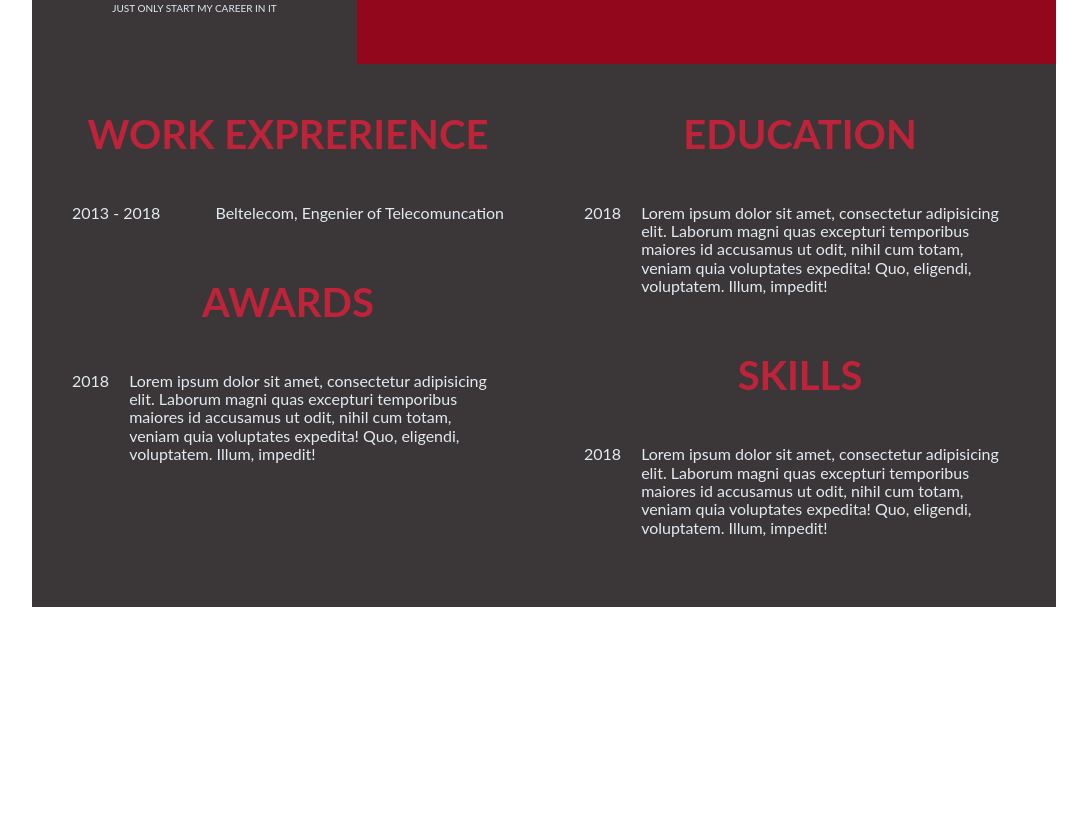
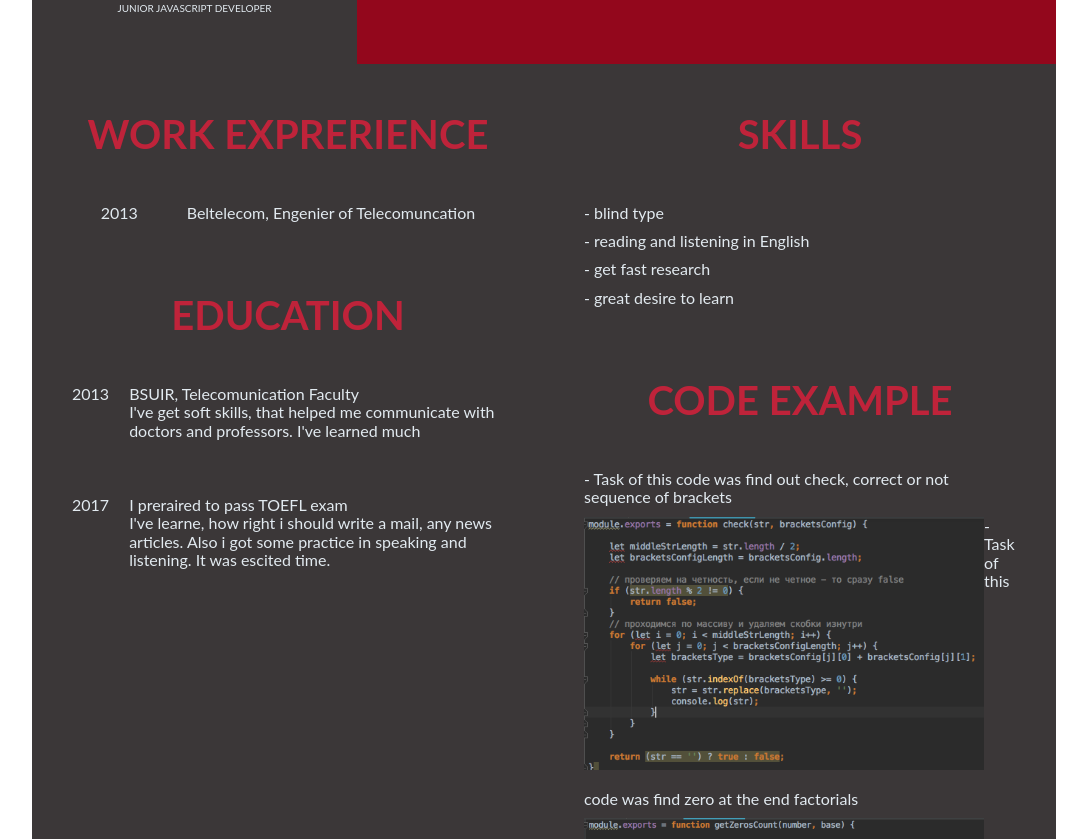
Before and after one commit to gaddyya/rsschool-codejam1-cv, a plain HTML site: page index.html in a window 1280 px wide. Shown: the part 400-1239 px from the top of the page, without its empty margins (96-1183 px from the left). Before the commit the page ends 1007 px from the top, so only its background shows below. Drawn offline with Linux system fonts and the light colour scheme; files that its build step writes are made by us from their sources.

Commit message:
feat: - final set 2

```diff
--- a/index.html
+++ b/index.html
@@ -25,7 +25,7 @@
             </div>
             <br>
             <h1>Roman Dan</h1>
-            <p>just only start my career in IT</p>
+            <p>JUNIOR JAVASCRIPT DEVELOPER</p>
         </section>
         <section class="centerTopSide">
             <h1>Contact Me</h1>
@@ -46,34 +46,59 @@
         <section class="leftBottomSide">
             <section class="insideBottomSide">
                 <h1>Work Exprerience</h1>
-                <div class="flex">
-                    <p class="left"> 2013 - 2018 </p>
-                    <p class="right">
-                    <p>Beltelecom, Engenier of Telecomuncation
-                    </p>
+                <div class="box">
+                    <div class="row">
+                        <div class="column left">2013</div>
+                        <div class="column right">Beltelecom, Engenier of Telecomuncation </div>
+                    </div>
                 </div>
             </section>
             <section class="insideBottomSide">
-                <h1>Awards</h1>
-                <div class="flex">
-                    <p class="left"> 2018 </p>
-                    <p class="right">Lorem ipsum dolor sit amet, consectetur adipisicing elit. Laborum magni quas excepturi temporibus maiores id accusamus ut odit, nihil cum totam, veniam quia voluptates expedita! Quo, eligendi, voluptatem. Illum, impedit!</p>
+                <h1>Education</h1>
+                <div class="box">
+                    <div class="row">
+                        <div class="column left">2013</div>
+                        <div class="column right">BSUIR, Telecomunication Faculty <br> I've get soft skills, that helped me communicate with doctors and professors. I've learned much </div>
+                    </div>
+                    <br><br>
+                    <div class="row">
+                        <div class="column left">2017</div>
+                        <div class="column right">I preraired to pass TOEFL exam <br>
+                        I've learne, how right i should write a mail, any news articles. Also i got some practice in speaking and listening. It was escited time.</div>
+                    </div>
                 </div>
             </section>
         </section>
         <section class="rightBottomSide">
             <section class="insideBottomSide">
-                <h1>Education</h1>
-                <div class="flex">
-                    <p class="left"> 2018 </p>
-                    <p class="right">Lorem ipsum dolor sit amet, consectetur adipisicing elit. Laborum magni quas excepturi temporibus maiores id accusamus ut odit, nihil cum totam, veniam quia voluptates expedita! Quo, eligendi, voluptatem. Illum, impedit!</p>
+                <h1>Skills</h1>
+                <div class="box">
+                    <div class="row">
+                    - blind type
+                    </div>
+                    <div class="row">
+                     - reading and listening in English
+                    </div>
+                    <div class="row">
+                    - get fast research
+                    </div>
+                    <div class="row">
+                    - great desire to learn
+                    </div>
                 </div>
             </section>
             <section class="insideBottomSide">
-                <h1>Skills</h1>
-                <div class="flex">
-                    <p class="left"> 2018 </p>
-                    <p class="right">Lorem ipsum dolor sit amet, consectetur adipisicing elit. Laborum magni quas excepturi temporibus maiores id accusamus ut odit, nihil cum totam, veniam quia voluptates expedita! Quo, eligendi, voluptatem. Illum, impedit!</p>
+                <h1>Code Example</h1>
+                <div class="box">
+                    <div class="row">
+                        <div class="column">
+                            <p>- Task of this code was find out check, correct or not sequence of brackets</p>
+                            <img src="src/img/img1.png" alt="addition_5">
+
+                            <p>- Task of this code was find zero at the end factorials</p>
+                            <img src="src/img/img2.png" alt="advanced zero">
+                        </div>
+                    </div>
                 </div>
             </section>
             <section>
--- a/src/css/style.css
+++ b/src/css/style.css
@@ -127,8 +127,7 @@ p{
 }
 
 .bottomCV p{
-    padding-top: 20px;
-    padding-bottom: 30px;
+    font-size: 100%;
 }
 
 .leftBottomSide {
@@ -147,6 +146,8 @@ p{
 
 .insideBottomSide {
     margin: 20px;
+    margin-top: 20px;
+    margin-bottom: 30px;
 }
 
 .insideBottomSide .left {
@@ -157,22 +158,39 @@ p{
 
 }
 
-.flex {
-    display: flex;
-    justify-content: space-between;
-    flex-wrap: nowrap;
-    align-items: stretch;
+.box{
+    padding-top: 20px;
+    padding-bottom: 30px;
 }
 
-.flex .left p{
-    flex-basis: 100px;
-    flex-grow: 1;
+.box img{
+    width: 400px;
+    float: left;
+    padding-bottom: 20px;
 }
 
-.flex .right{
-    align-self: flex-end;
-    flex-grow: 5;
+.box p{
+    padding-bottom: 10px;
 }
+
+.row{
+    display: flex;
+    font-size: 80%;
+    padding-bottom: 10px;
+}
+
+
+.left div{
+    float: left;
+    width: 100px;
+    text-align: left;
+}
+
+.right{
+    text-align: left;
+}
+
+
 
 /*------------------------Media----------------------*/
 
```
